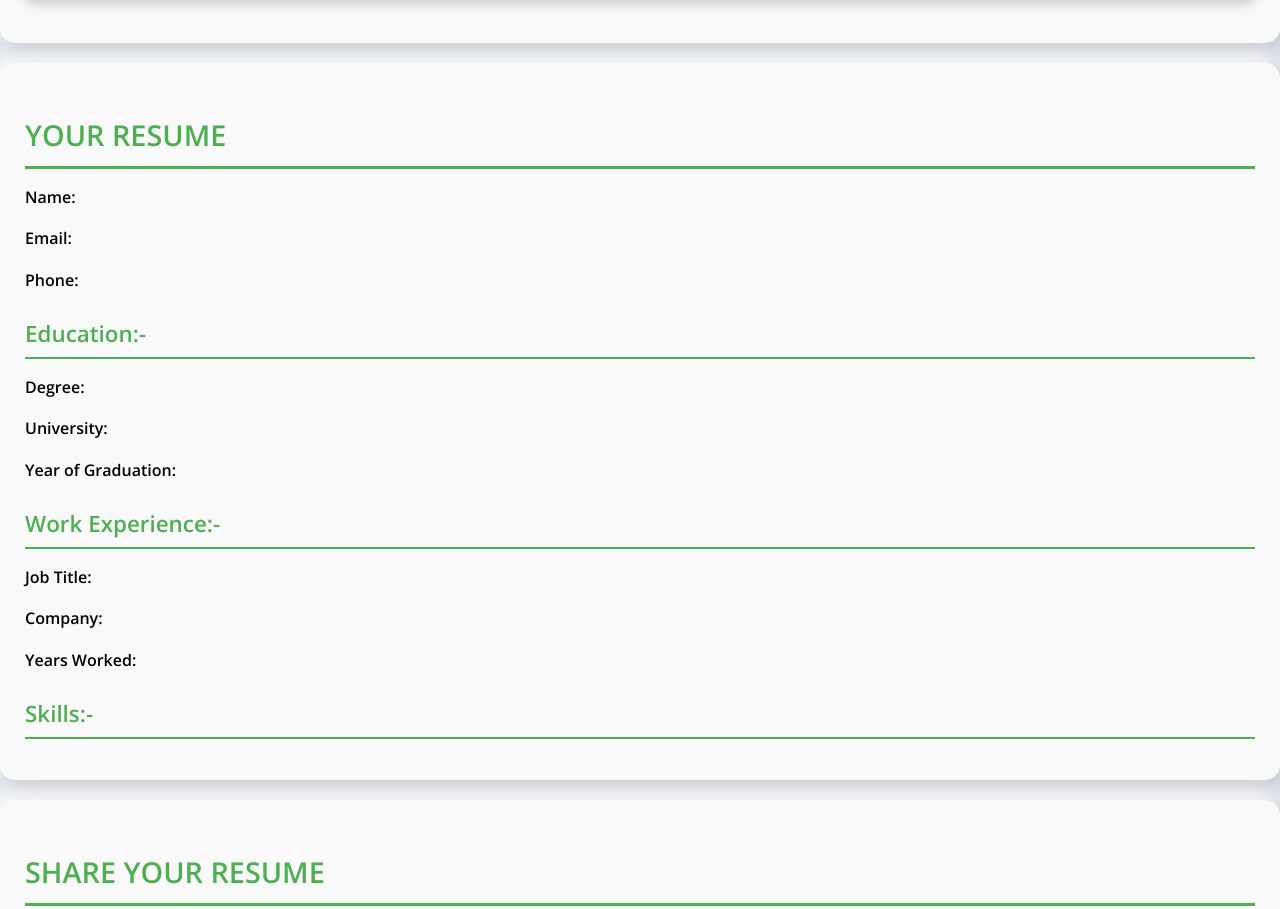
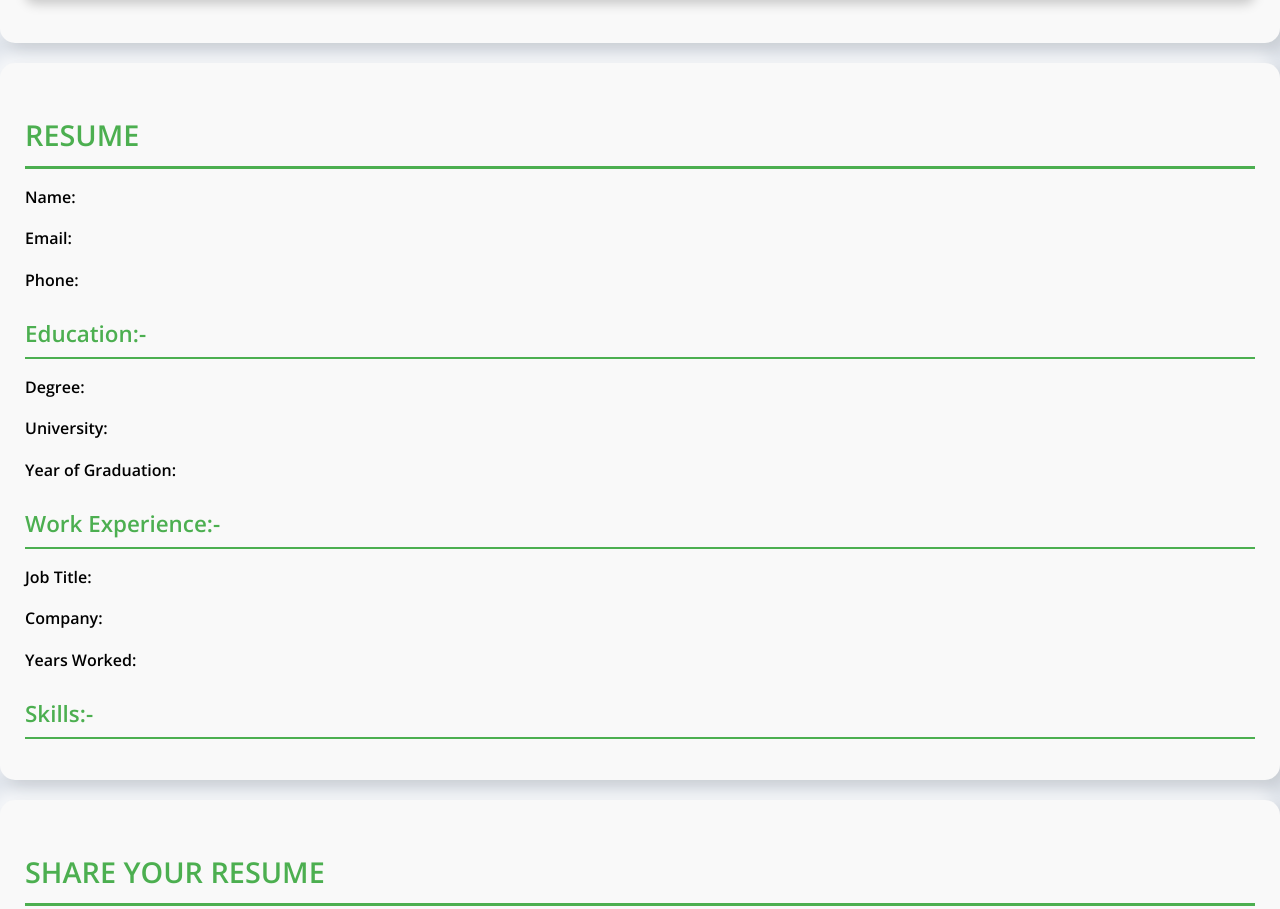
Before and after one commit to harisawan27/GIAIC-Hackathon, a plain HTML site: page index.html in a window 1280 px wide. Shown: the part 2910-3819 px from the top of the page. Drawn offline with nearby package versions, Linux system fonts and the light colour scheme.

Commit message:
Initial comment

```diff
--- a/index.html
+++ b/index.html
@@ -90,7 +90,7 @@
 
     <!-- Display the Dynamic And Editable Resume -->
     <section id="resume-display">
-        <h2>Your Resume</h2>
+        <h2>Resume</h2>
 
         <!-- Personal Information -->
         <p><strong>Name:</strong> <span id="resume-name" onclick="makeEditable(this)"></span></p>
```
